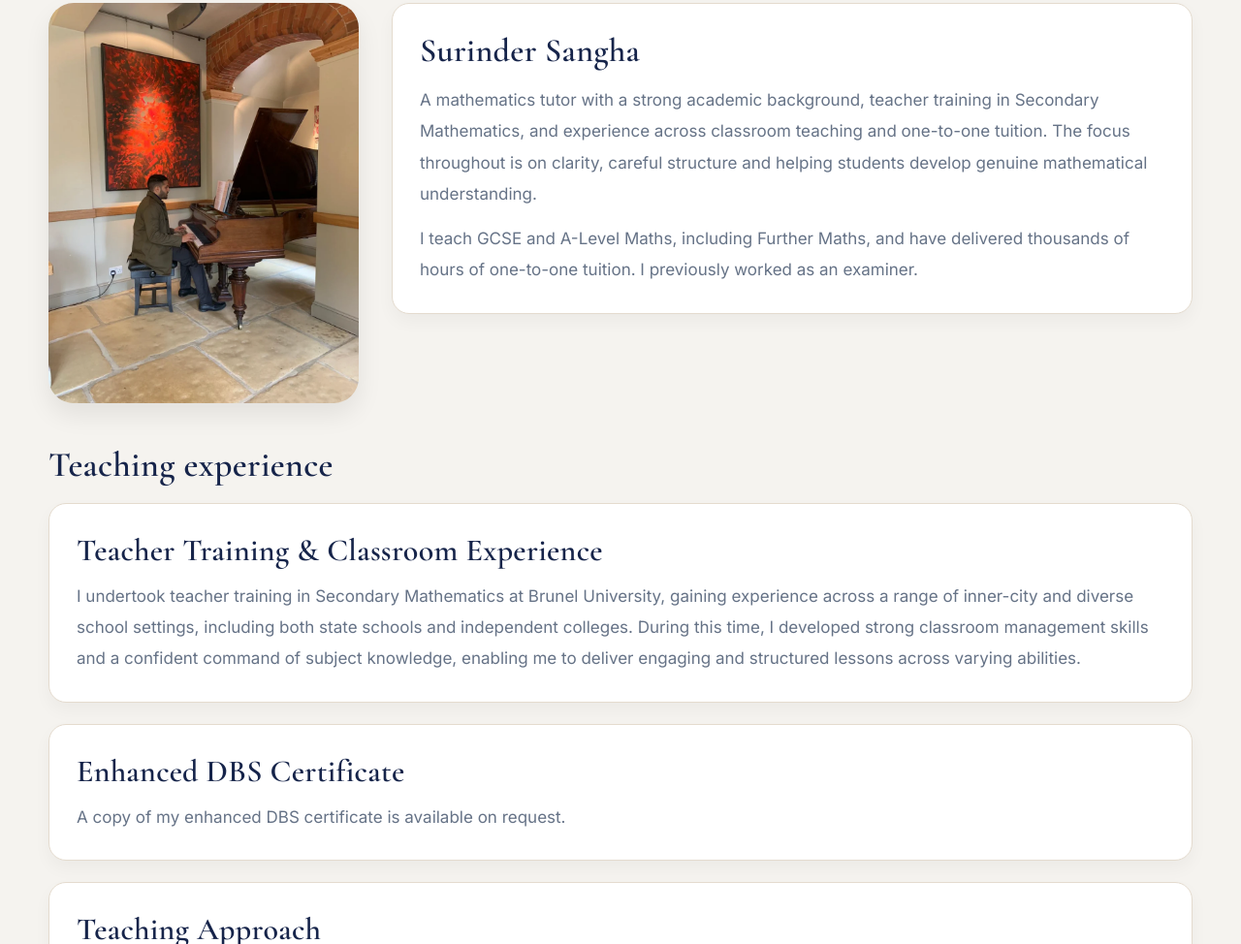
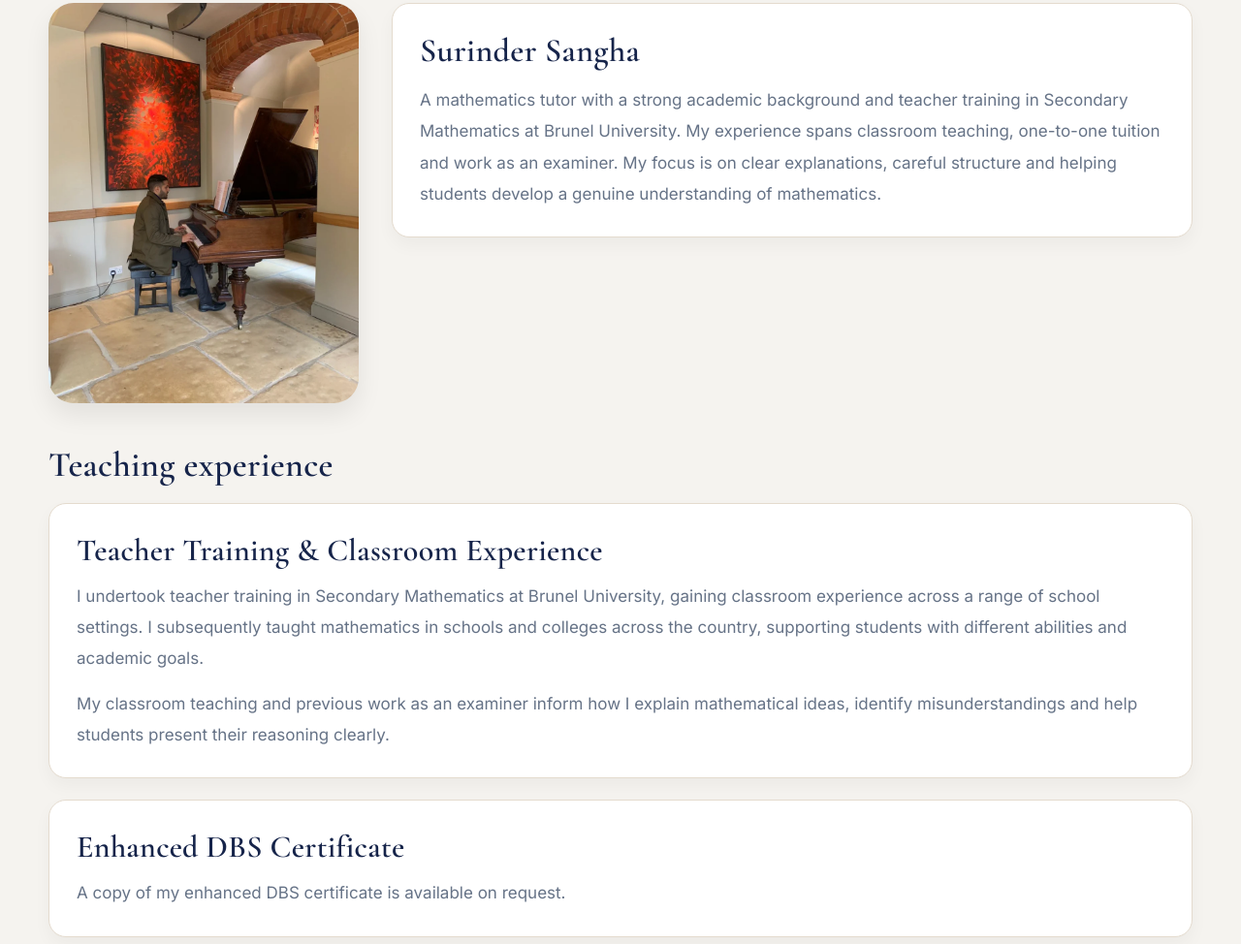
Before and after one commit to mathstutoruk/mathstutor-website, a plain HTML site: page bio.html in a window 1280 px wide. Shown: the part 367-1341 px from the top of the page at 97% size. Drawn offline with nearby package versions, Linux system fonts and the light colour scheme.

Commit message:
Refine homepage introduction and teaching biography

```diff
--- a/bio.html
+++ b/bio.html
@@ -285,10 +285,7 @@
     <div class="bio-summary">
       <h2>Surinder Sangha</h2>
       <p>
-        A mathematics tutor with a strong academic background, teacher training in Secondary Mathematics, and experience across classroom teaching and one-to-one tuition. The focus throughout is on clarity, careful structure and helping students develop genuine mathematical understanding.
-      </p>
-      <p>
-        I teach GCSE and A-Level Maths, including Further Maths, and have delivered thousands of hours of one-to-one tuition. I previously worked as an examiner.
+        A mathematics tutor with a strong academic background and teacher training in Secondary Mathematics at Brunel University. My experience spans classroom teaching, one-to-one tuition and work as an examiner. My focus is on clear explanations, careful structure and helping students develop a genuine understanding of mathematics.
       </p>
     </div>
   </section>
@@ -299,7 +296,10 @@
     <article class="card">
       <h3>Teacher Training &amp; Classroom Experience</h3>
       <p>
-        I undertook teacher training in Secondary Mathematics at Brunel University, gaining experience across a range of inner-city and diverse school settings, including both state schools and independent colleges. During this time, I developed strong classroom management skills and a confident command of subject knowledge, enabling me to deliver engaging and structured lessons across varying abilities.
+        I undertook teacher training in Secondary Mathematics at Brunel University, gaining classroom experience across a range of school settings. I subsequently taught mathematics in schools and colleges across the country, supporting students with different abilities and academic goals.
+      </p>
+      <p>
+        My classroom teaching and previous work as an examiner inform how I explain mathematical ideas, identify misunderstandings and help students present their reasoning clearly.
       </p>
     </article>
 
```
Also changed, not shown: index.html (+4 -2 lines).
